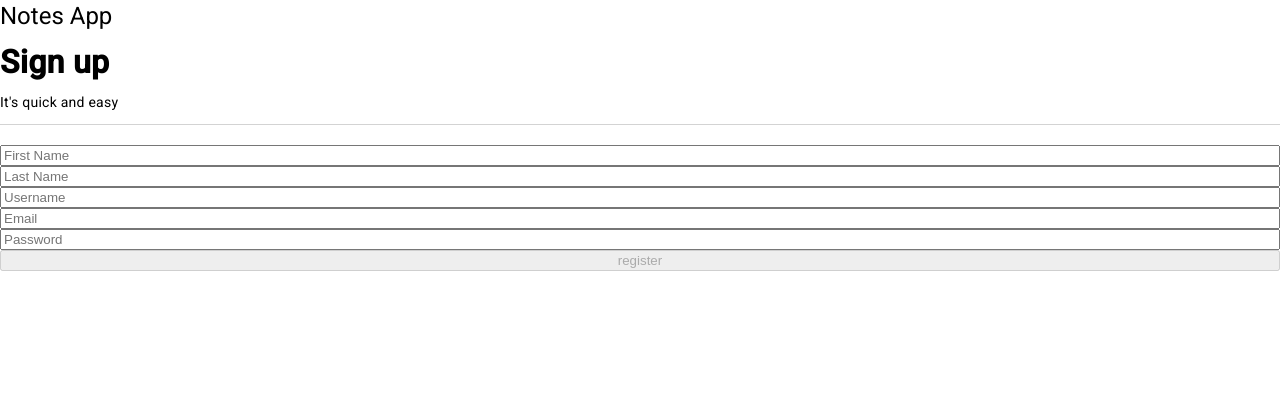
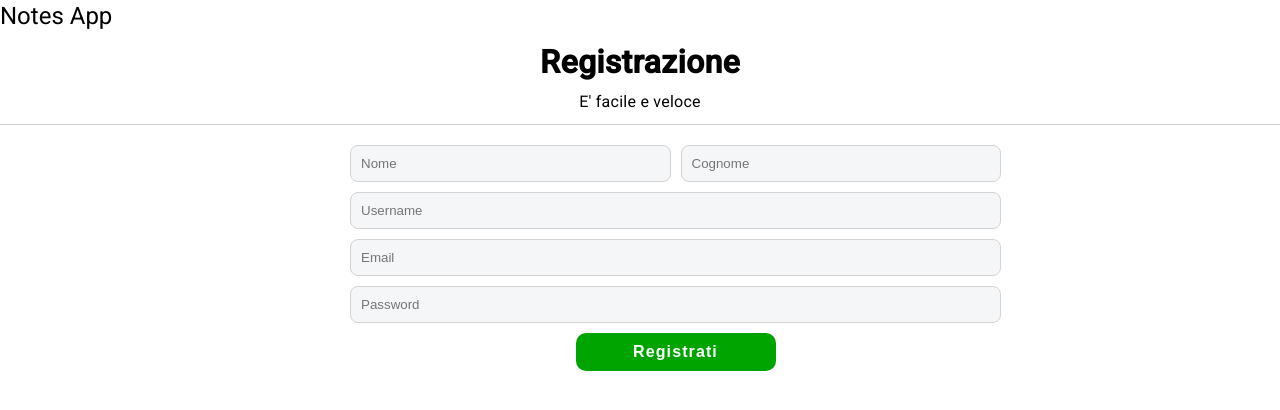
Before and after one commit to Marcellov97/NotesApp, an Angular app in the folder ClientApp/notes-app/: page /registration in a window 1280 px wide. Shown: the top 410 px of the page. Built offline with nearby package versions, Linux system fonts and the light colour scheme.

Commit message:
Grafica Registrazione aggiustata

```diff
--- a/ClientApp/notes-app/src/app/components/register/register.component.html
+++ b/ClientApp/notes-app/src/app/components/register/register.component.html
@@ -1,28 +1,37 @@
 <section class="register">
   <div class="header">
     <h3>
-      Sign up
+      Registrazione
     </h3>
-    <p>It's quick and easy</p>
+    <p>E' facile e veloce</p>
   </div>
   <div class ="body">
     <form #form="ngForm" class="login-form"(ngSubmit)="registerFunc(form)">
-      <input type="text" name="nome" ngModel placeholder="First Name" required>
-      <input type="text" name="cognome" ngModel placeholder="Last Name" required>
-      <input type="text" name="nickname" ngModel placeholder="Username" required>
-      <input type="text" name="email" ngModel placeholder="Email" required>
-      <input type="password" name="password" ngModel placeholder="Password" required>
 
+      <div class="user_name">
+      <input type="text" name="nome" ngModel placeholder="Nome" required>
+      <input type="text" name="cognome" ngModel placeholder="Cognome" required>
+      </div>
+
+      <div class= "user_username">
+
+        <input type="text" name="username" ngModel placeholder="Username" required>
+      </div>
+
+      <div class ="email_password">
+        <input type="text" name="email" ngModel placeholder="Email" required>
+        <input type="password" name="password" ngModel placeholder="Password" required>
+      </div>
 
       <button type="submit"
-              class="login-button"
+              class="submit-button"
               [disabled]="form.invalid || form.pending">
-        register
+        Registrati
       </button>
     </form>
   </div>
 
 
-  {{prop}}
+
 
 </section>
--- a/ClientApp/notes-app/src/app/components/register/register.component.scss
+++ b/ClientApp/notes-app/src/app/components/register/register.component.scss
@@ -5,19 +5,28 @@
 .header {
   border-bottom: 1px solid lightgray;
   width:100%;
+  text-align:center;
+
 
   h3 {
     font-weight: bold;
     font-size: 32px;
+
+
+  }
+  p{
+    font-weight: normal;
+    font-size: 16px;
   }
 }
 
 .body {
   margin-top: 20px;
+  margin-left: 350px;
 
   form {
     display: flex;
-    width:100%;
+    width:70%;
     flex-direction: column;
     justify-content: center;
   }
@@ -25,6 +34,20 @@
   .user_name {
     display: flex;
     align-items: center;
+    gap:10px;
+    width:100%;
+    input {
+      flex:1;
+      outline:none;
+      border:1px solid lightgray;
+      border-radius: 8px;
+      padding: 10px;
+      background-color: #F5F6F7;
+    }
+  }
+  .user_username{
+    margin-top: 10px;
+    display: flex;
     gap:10px;
     width:100%;
     input {
@@ -53,13 +76,10 @@
     }
   }
 
-  p {
-    font-size: 11px;
-    margin-top: 20px;
-    color: #777777;
-  }
+
 
   .submit-button {
+    margin-top: 10px;
     padding: 10px 18px;
     background-color: #00A400;
     font-weight: bold;
```
